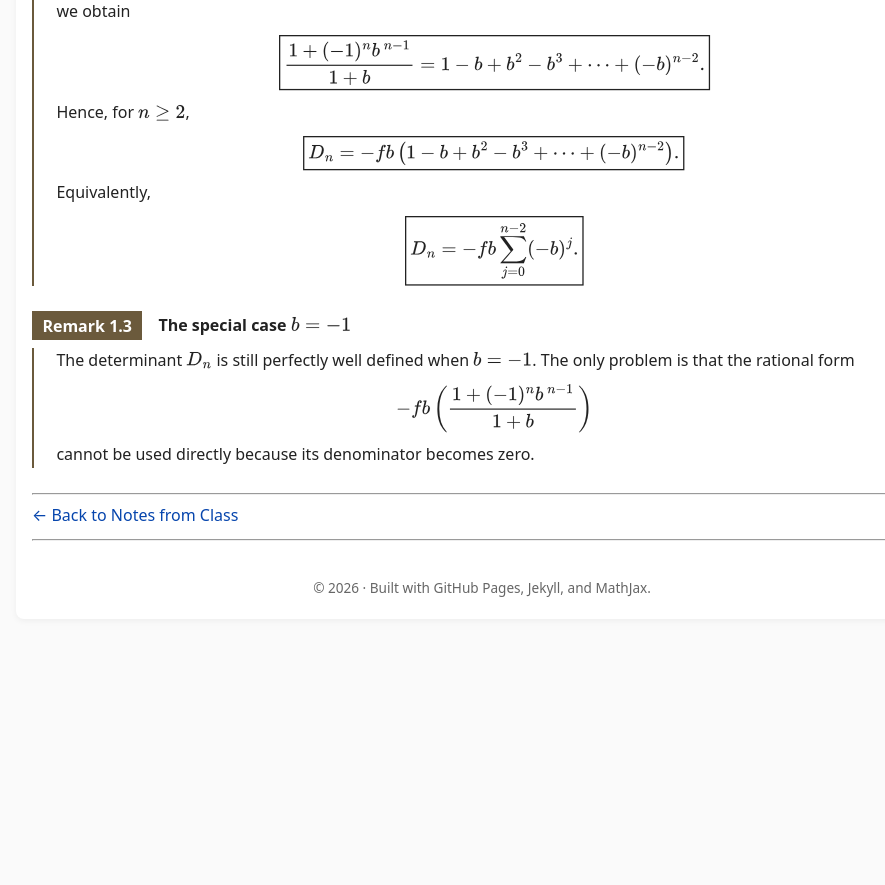
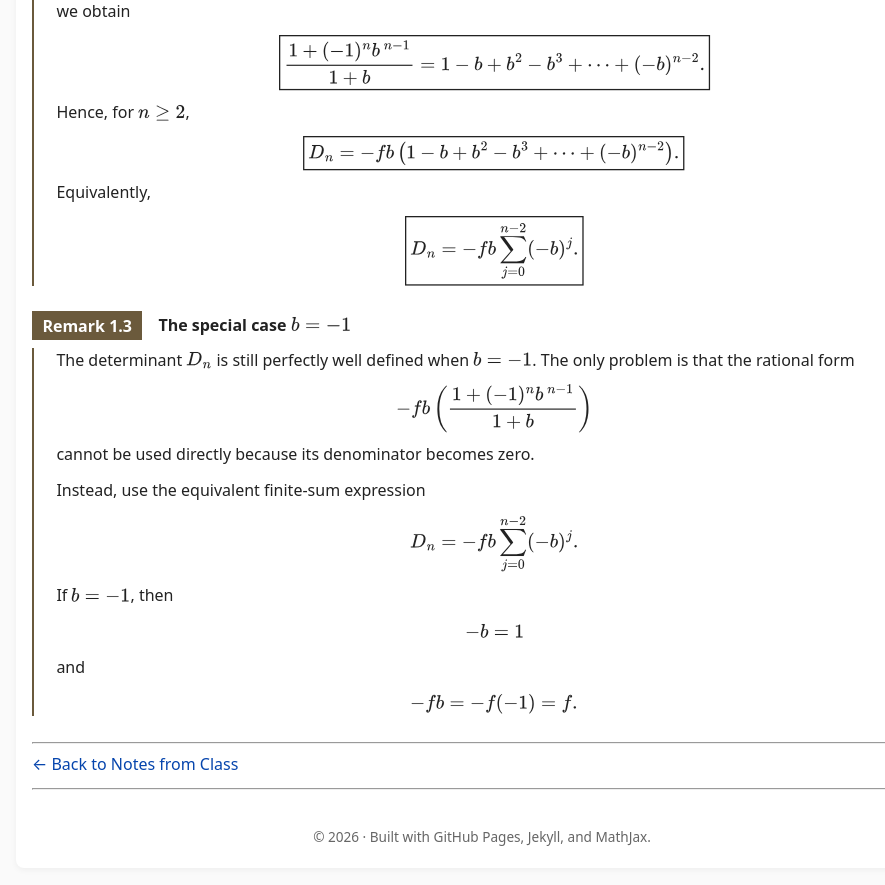
Before and after one commit to SaleemKamaludin/SaleemKamaludin.github.io, a Jekyll site: the page built from courses/math-2276/notes-from-class/lecture-2/index.md, in a window 1280 px wide and 900 px high, scrolled down 9787 px. Shown: the top 885 px of the window, without its empty margins (158-1043 px from the left). Built offline with Jekyll 4.4.1, drawn with Linux system fonts in a browser that asks for light colours; before the commit the page ends 10438 px from its top, so only the background shows below that.

Commit message:
Extend special case remark with finite sum

```diff
--- a/courses/math-2276/notes-from-class/lecture-2/index.md
+++ b/courses/math-2276/notes-from-class/lecture-2/index.md
@@ -1442,6 +1442,48 @@ D_n
       cannot be used directly because its denominator becomes zero.
     </p>
 
+
+    <div id="remark-special-case-finite-sum">
+
+    <p>
+      Instead, use the equivalent finite-sum expression
+    </p>
+
+    <div class="display-math">
+
+    \[
+    D_n
+    =
+    -fb\sum_{j=0}^{n-2}(-b)^j.
+    \]
+
+    </div>
+
+    <p>
+      If \(b=-1\), then
+    </p>
+
+    <div class="display-math">
+
+    \[
+    -b=1
+    \]
+
+    </div>
+
+    <p>
+      and
+    </p>
+
+    <div class="display-math">
+
+    \[
+    -fb=-f(-1)=f.
+    \]
+
+    </div>
+
+    </div>
   </div>
 
 </div>
```
